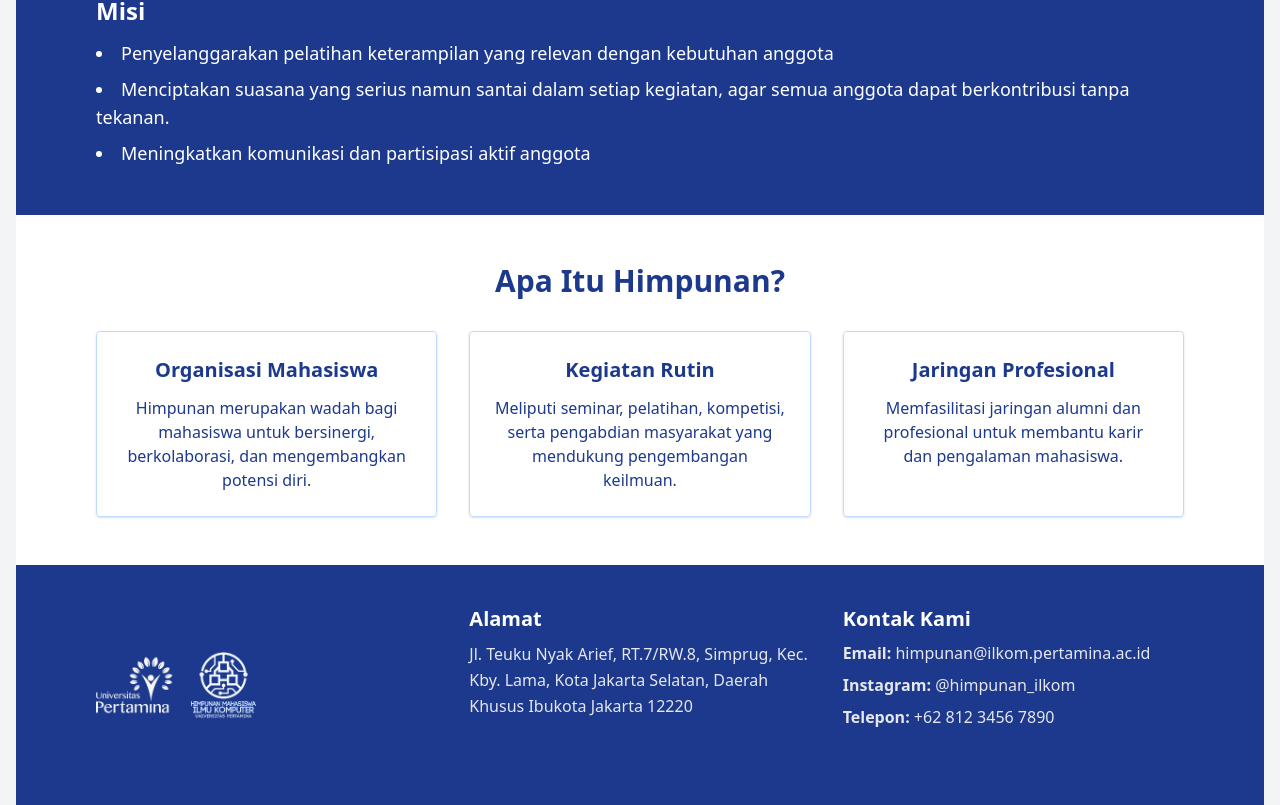
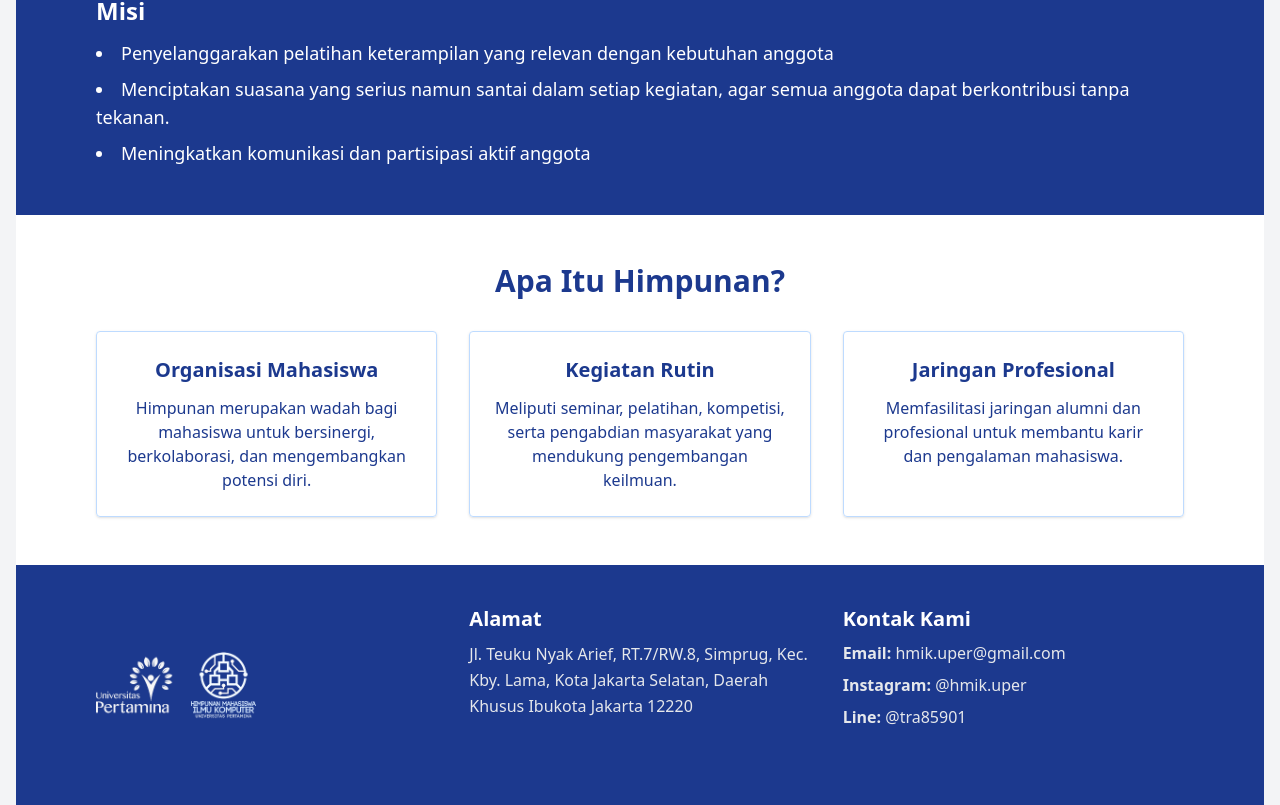
Before and after one commit to mrfdito/website-himpunan, a React (Vite) app: page / in a window 1280 px wide. Shown: the part 1102-1907 px from the top of the page. Built offline with nearby package versions, Linux system fonts and the light colour scheme; no server answers.

Commit message:
mengganti isi footer home

```diff
--- a/src/pages/Home.jsx
+++ b/src/pages/Home.jsx
@@ -142,14 +142,13 @@ const Home = () => {
             </h4>
             <ul className="text-gray-200 space-y-2 text-center md:text-left">
               <li>
-                <span className="font-bold">Email:</span>{" "}
-                himpunan@ilkom.pertamina.ac.id
+                <span className="font-bold">Email:</span> hmik.uper@gmail.com
               </li>
               <li>
-                <span className="font-bold">Instagram:</span> @himpunan_ilkom
+                <span className="font-bold">Instagram:</span> @hmik.uper
               </li>
               <li>
-                <span className="font-bold">Telepon:</span> +62 812 3456 7890
+                <span className="font-bold">Line:</span> @tra85901
               </li>
             </ul>
           </div>
```
